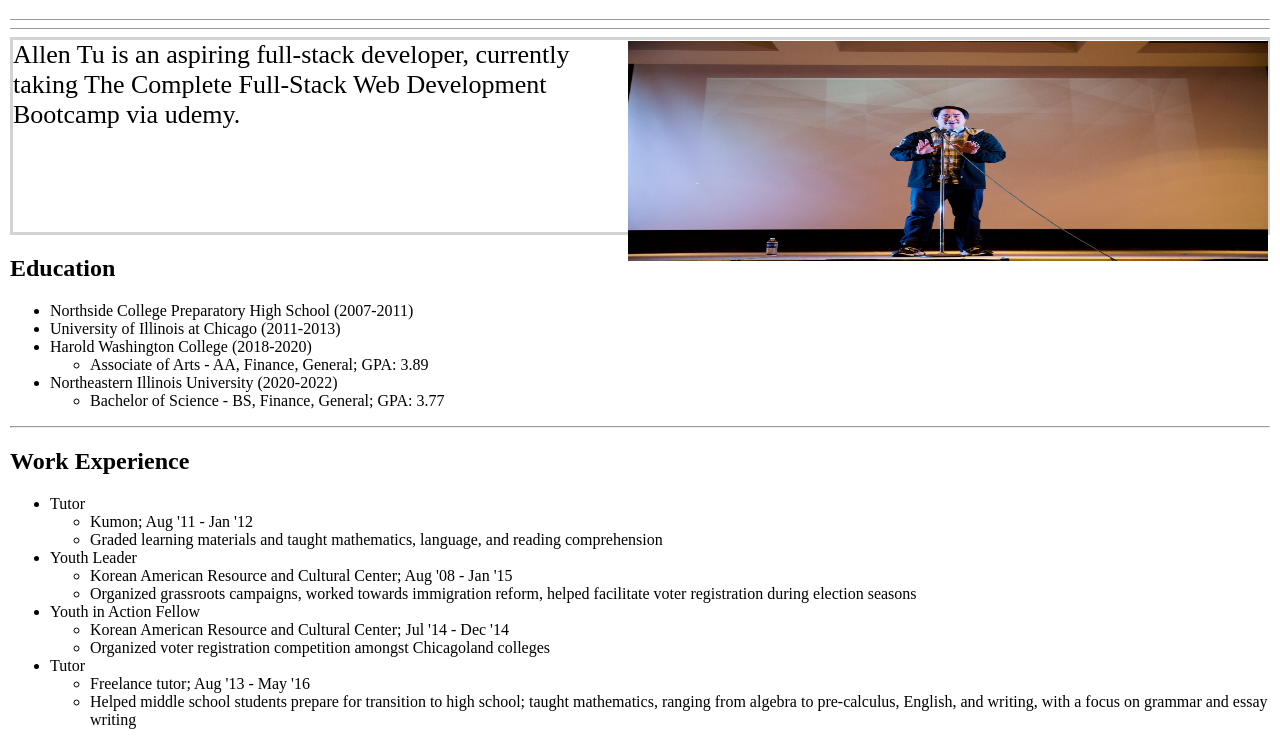
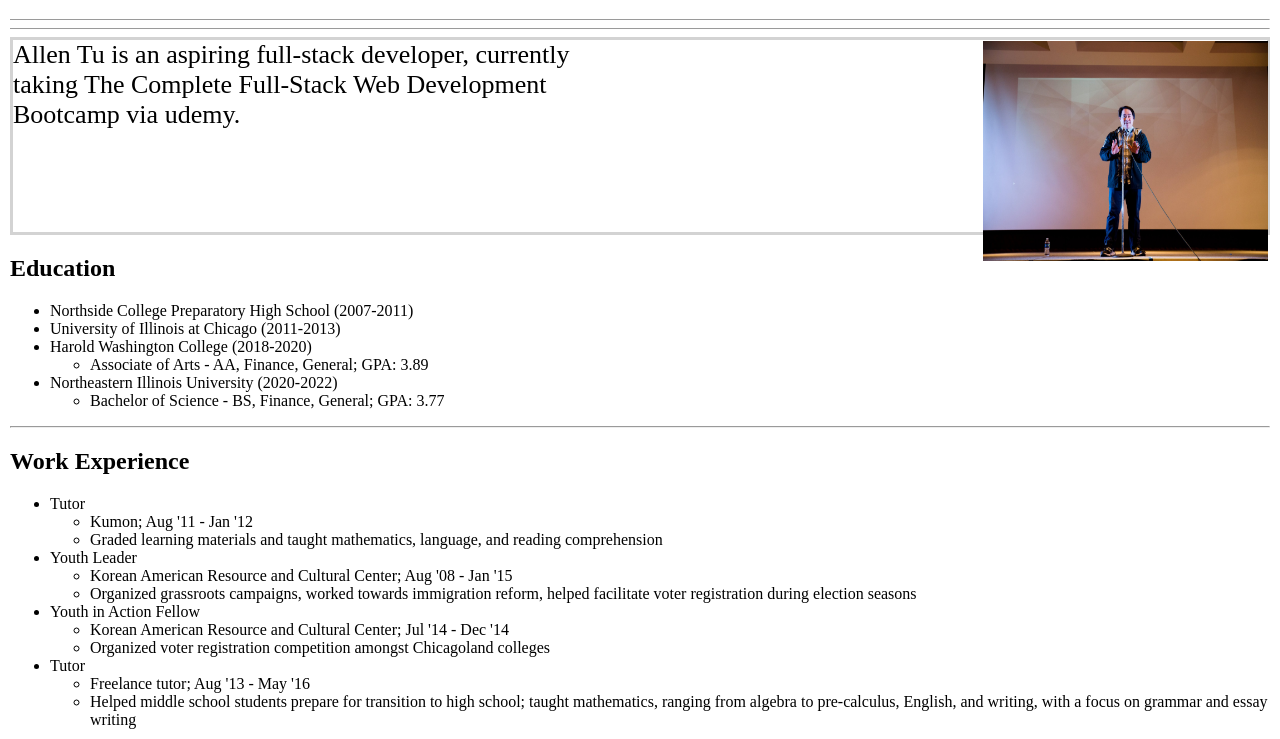
Before and after one commit to allen-tusic/Capstone-Project-1, a plain HTML site: page index.html in a window 1280 px wide. Shown: the part 61-800 px from the top of the page. Drawn offline with Linux system fonts and the light colour scheme.

Commit message:
Add files via upload

```diff
--- a/styles.css
+++ b/styles.css
@@ -20,7 +20,7 @@ body {
 
 img {
     height:27.5%;
-    width:50%;
+    width:285px;
     position:absolute;
     right: 12px;
     top: 101.5px;
```
